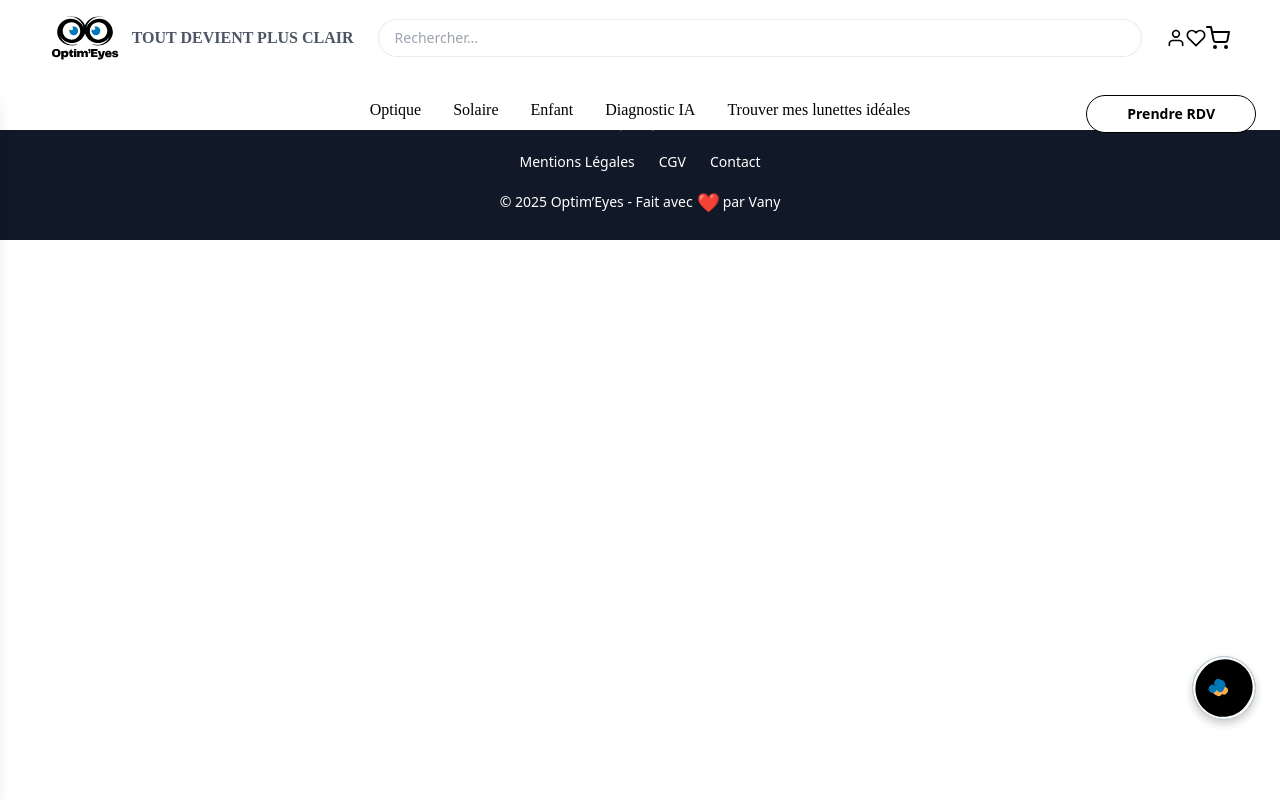
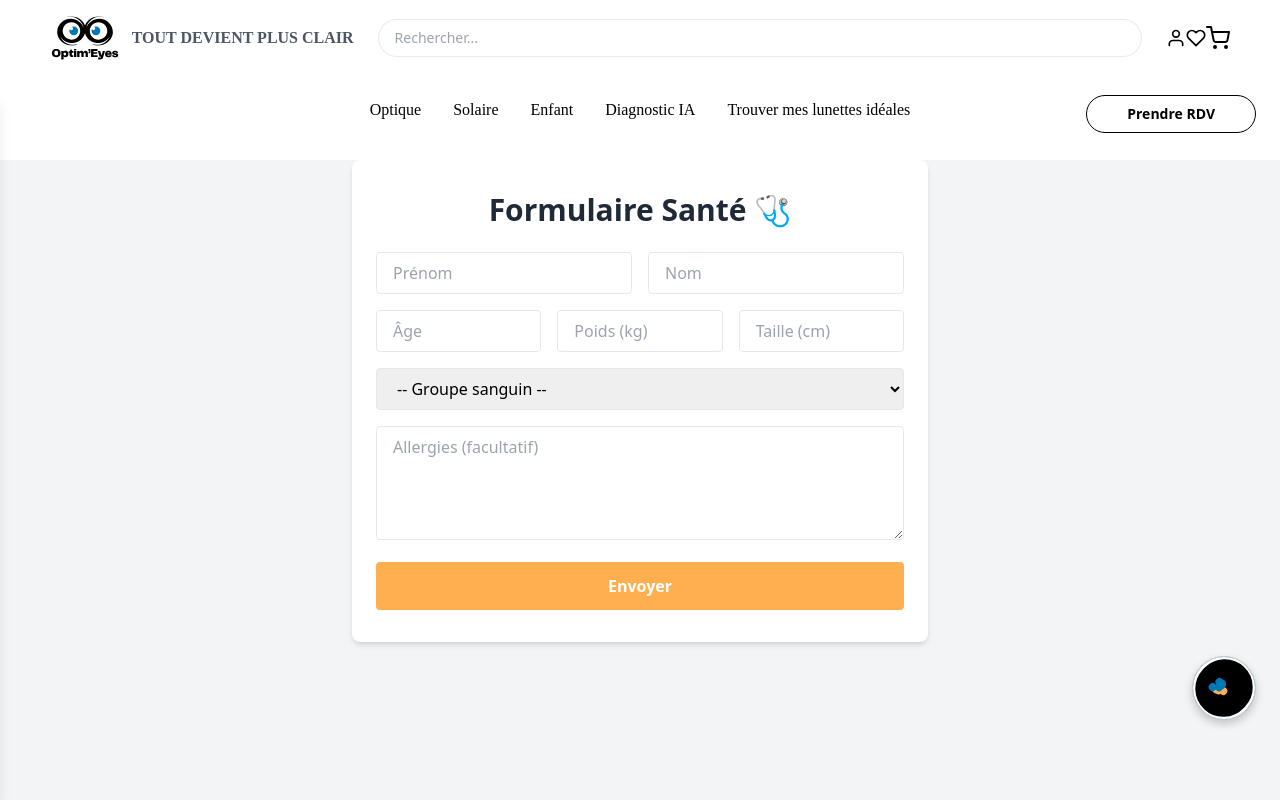
Before and after one commit to Vanleen/Optim-Eyes, a React (Create React App) app in the folder frontend/: page /formulaire-sante in a window 1280 px wide. Shown: the top 800 px of the page. Built offline with nearby package versions, Linux system fonts and the light colour scheme; no server answers.

Commit message:
✨ Add health form page and route

```diff
--- a/frontend/src/App.js
+++ b/frontend/src/App.js
@@ -17,6 +17,7 @@ import AdminDashboard from "./pages/AdminDashboard";
 import ScrollToTop from "./components/ScrollToTop";
 import { AuthProvider } from "./context/AuthContext";
 import DiagnosticPage from "./pages/DiagnosticPage";
+import FormulaireSante from "./pages/FormulaireSante";
 
 function App() {
   return (
@@ -40,6 +41,7 @@ function App() {
             <Route path="/admin/dashboard" element={<AdminDashboard />} />
             <Route path="/admin" element={<AdminDashboard />} />
             <Route path="/diagnostic" element={<DiagnosticPage />} />
+            <Route path="/formulaire-sante" element={<FormulaireSante />} />
           </Routes>
           <ChatbotButton />
           <Footer />
--- /dev/null
+++ b/frontend/src/pages/FormulaireSante.jsx
@@ -0,0 +1,150 @@
+// frontend/src/pages/FormulaireSante.jsx
+import { useState } from "react";
+import axios from "axios";
+
+const FormulaireSante = () => {
+  const [formData, setFormData] = useState({
+    firstname: "",
+    lastname: "",
+    age: "",
+    weight: "",
+    height: "",
+    rhesus: "",
+    allergies: "",
+  });
+
+  const [success, setSuccess] = useState(false);
+  const [loading, setLoading] = useState(false);
+
+  const handleChange = (e) => {
+    setFormData({ ...formData, [e.target.name]: e.target.value });
+  };
+
+  const handleSubmit = async (e) => {
+    e.preventDefault();
+    setLoading(true);
+    try {
+      await axios.post("https://optim-eyes.onrender.com/api/form", formData);
+      setSuccess(true);
+      setFormData({
+        firstname: "",
+        lastname: "",
+        age: "",
+        weight: "",
+        height: "",
+        rhesus: "",
+        allergies: "",
+      });
+    } catch (err) {
+      console.error("❌ Erreur d'envoi du formulaire :", err);
+    } finally {
+      setLoading(false);
+    }
+  };
+
+  return (
+    <section className="mt-[160px] pb-16 bg-gray-100 min-h-screen">
+      <div className="container mx-auto max-w-xl px-6 bg-white p-8 rounded-lg shadow-md">
+        <h1 className="text-3xl font-semibold text-gray-800 mb-6 text-center">
+          Formulaire Santé 🩺
+        </h1>
+
+        {success && (
+          <p className="mb-4 text-green-600 text-center font-medium">
+            ✅ Formulaire envoyé avec succès !
+          </p>
+        )}
+
+        <form onSubmit={handleSubmit} className="space-y-4">
+          <div className="grid grid-cols-1 sm:grid-cols-2 gap-4">
+            <input
+              type="text"
+              name="firstname"
+              placeholder="Prénom"
+              value={formData.firstname}
+              onChange={handleChange}
+              required
+              className="border rounded px-4 py-2 w-full"
+            />
+            <input
+              type="text"
+              name="lastname"
+              placeholder="Nom"
+              value={formData.lastname}
+              onChange={handleChange}
+              required
+              className="border rounded px-4 py-2 w-full"
+            />
+          </div>
+
+          <div className="grid grid-cols-1 sm:grid-cols-3 gap-4">
+            <input
+              type="number"
+              name="age"
+              placeholder="Âge"
+              value={formData.age}
+              onChange={handleChange}
+              required
+              className="border rounded px-4 py-2 w-full"
+            />
+            <input
+              type="number"
+              name="weight"
+              placeholder="Poids (kg)"
+              value={formData.weight}
+              onChange={handleChange}
+              required
+              className="border rounded px-4 py-2 w-full"
+            />
+            <input
+              type="number"
+              name="height"
+              placeholder="Taille (cm)"
+              value={formData.height}
+              onChange={handleChange}
+              required
+              className="border rounded px-4 py-2 w-full"
+            />
+          </div>
+
+          <select
+            name="rhesus"
+            value={formData.rhesus}
+            onChange={handleChange}
+            required
+            className="border rounded px-4 py-2 w-full"
+          >
+            <option value="">-- Groupe sanguin --</option>
+            <option value="A+">A+</option>
+            <option value="A-">A-</option>
+            <option value="B+">B+</option>
+            <option value="B-">B-</option>
+            <option value="AB+">AB+</option>
+            <option value="AB-">AB-</option>
+            <option value="O+">O+</option>
+            <option value="O-">O-</option>
+          </select>
+
+          <textarea
+            name="allergies"
+            placeholder="Allergies (facultatif)"
+            value={formData.allergies}
+            onChange={handleChange}
+            className="border rounded px-4 py-2 w-full"
+            rows="4"
+          ></textarea>
+
+          <button
+            type="submit"
+            disabled={loading}
+            className="w-full bg-[#ffaf50] hover:bg-[#e69940] text-white font-semibold py-3 px-6 rounded transition"
+          >
+            {loading ? "Envoi en cours..." : "Envoyer"}
+          </button>
+        </form>
+      </div>
+    </section>
+  );
+};
+
+export default FormulaireSante;
```
